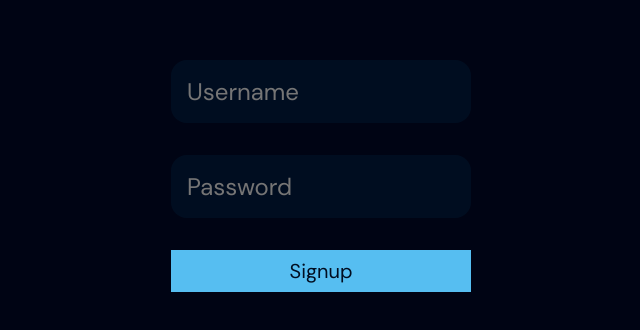
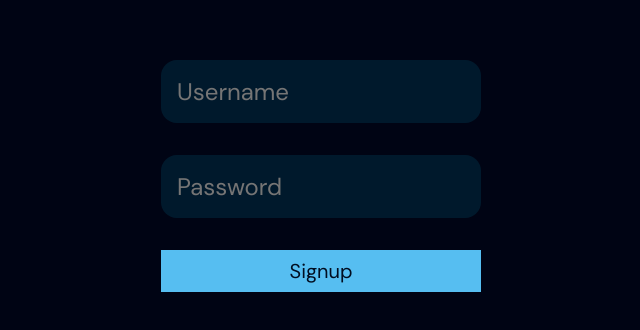
Before and after one commit to Andres191200/todo-app, a React (Vite) app: page /auth in a window 1280 px wide. Shown: the part 224-554 px from the top of the page, without its empty margins (319-959 px from the left). Built offline with nearby package versions, Linux system fonts and the light colour scheme.

Commit message:
custom error handler based in type maps with ts types

```diff
--- a/src/components/auth/signup-form/SignupForm.tsx
+++ b/src/components/auth/signup-form/SignupForm.tsx
@@ -2,19 +2,38 @@ import { useForm } from "react-hook-form";
 import { signupSchema, TSignupForm } from "./schemas/signup";
 import { zodResolver } from "@hookform/resolvers/zod";
 import TextField from "../../text-field/TextField";
+import { supabase } from "../../../supabase-client/supabaseClient";
+import { useState } from "react";
+import styles from "./styles.module.scss";
+import { signUpFormErrorHandler } from "./utils/errorHandler";
 
 export default function SignupForm() {
-  const { register, handleSubmit } = useForm<TSignupForm>({
+  const [success, setSuccess] = useState<boolean>(false);
+  const {
+    register,
+    handleSubmit,
+    formState: { isSubmitting, errors },
+    setError,
+  } = useForm<TSignupForm>({
     resolver: zodResolver(signupSchema),
   });
 
   async function onSubmit(data: TSignupForm) {
-    console.log("username: ", data.username);
-    console.log("password: ", data.password);
+    const { error } = await supabase.auth.signUp({
+      email: data.username,
+      password: data.password,
+    });
+    if (error) {
+      setSuccess(false);
+      const handledError = signUpFormErrorHandler(error.message);
+      setError(handledError.field, handledError.error);
+    } else {
+      setSuccess(true);
+    }
   }
 
   return (
-    <form onSubmit={handleSubmit(onSubmit)}>
+    <form onSubmit={handleSubmit(onSubmit)} className={styles.form}>
       <TextField
         zodRegister={register("username")}
         placeholder="Username"
@@ -28,7 +47,13 @@ export default function SignupForm() {
         name="password"
       />
 
-      <button type="submit">Signup</button>
+      <button type="submit" disabled={isSubmitting}>
+        {isSubmitting ? "Loading..." : "Signup"}
+      </button>
+
+      {errors.username && <p className="error">{errors.username.message}</p>}
+      {errors.password && <p className="error">{errors.password.message}</p>}
+      {success && <p className="success">User registered successfully!</p>}
     </form>
   );
 }
--- a/src/components/auth/signup-form/schemas/signup.ts
+++ b/src/components/auth/signup-form/schemas/signup.ts
@@ -1,4 +1,3 @@
-import { zodResolver } from "@hookform/resolvers/zod";
 import {z} from "zod";
 
 export const signupSchema = z.object({
--- /dev/null
+++ b/src/components/auth/signup-form/styles.module.scss
@@ -0,0 +1,5 @@
+@import '../../../mixins.scss';
+    .form{
+        @include flexColMdGap();
+        width: 25%;
+    }
--- /dev/null
+++ b/src/components/auth/signup-form/utils/errorHandler.ts
@@ -0,0 +1,18 @@
+import { TSignupForm } from "../schemas/signup";
+
+export function signUpFormErrorHandler(message: string): {
+  field: keyof TSignupForm | "root";
+  error: { message: string };
+} {
+  const signupFormFields = Object.keys(
+    {} as TSignupForm
+  ) as (keyof TSignupForm)[];
+
+  for (const field of signupFormFields) {
+    if (message.toLowerCase().includes(field.toLowerCase())) {
+      return { field, error: { message } };
+    }
+  }
+
+  return { field: "root", error: { message } };
+}
--- a/src/components/text-field/styles.module.scss
+++ b/src/components/text-field/styles.module.scss
@@ -3,7 +3,7 @@
   width: 100%;
 
   input {
-    padding: var(--margin-md) var(--margin-sm);
+    padding: var(--margin-sm) var(--margin-sm);
     width: 100%;
     border-radius: var(--margin-sm);
     box-sizing: border-box;
--- a/src/globals.scss
+++ b/src/globals.scss
@@ -68,6 +68,7 @@ img{
 
 p{
 	font-size: 1.1rem !important;
+	line-height: 135% !important;
 }
 
 html, body, div, span, applet, object, iframe,
@@ -134,8 +135,13 @@ h4{
 	font-weight: 400;
 }
 
+p.error{
+	color:var(--danger);
+}
 
-
+p.success{
+	color:var(--success);
+}
 
 p.muted, a.muted{
 	color:var(--text-muted);
--- a/src/screens/auth/styles.module.scss
+++ b/src/screens/auth/styles.module.scss
@@ -8,13 +8,6 @@
     height: 100vh;
     width: 100vw;
 
-    input{
-        width: 300px;
-        padding:var(--margin-sm);
-        background-color: var(--bg);
-        border:none;
-    }
-
     button{
         background-color: var(--primary);
         padding: var(--margin-mini) var(--margin-sm);
@@ -22,8 +15,4 @@
         color:var(--bg);
 
     }
-
-    form{
-        @include flexColMdGap();
-    }
 }
```
